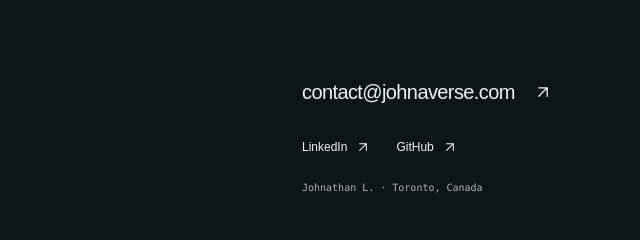
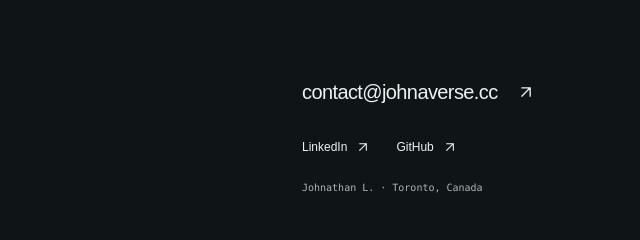
Before and after one commit to Johnaverse/johnaverse.github.io, an Astro site: page / in a window 1280 px wide. Shown: the part 4399-4639 px from the top of the page, 640-1280 px from the left. Built offline with nearby package versions, Linux system fonts and the light colour scheme; Astro itself is replaced by a stand-in of ours.

Commit message:
Update footer contact address

```diff
--- a/src/components/Footer.astro
+++ b/src/components/Footer.astro
@@ -6,7 +6,7 @@ import { domains } from '../data/domains';
   <div class="container">
     <div class="footer-top" data-reveal>
       <div><p class="eyebrow"><span class="status-dot"></span> GOOD SYSTEMS START WITH A CONVERSATION</p><h2>Let’s build something<br /><span class="text-muted">that holds up.</span></h2></div>
-      <div class="contact-links"><a class="contact-email" href="mailto:contact@johnaverse.com">contact@johnaverse.com <Icon name="external" /></a><div class="contact-social"><a href="https://www.linkedin.com/in/johnathan-l-5b2492146/" target="_blank" rel="noopener noreferrer">LinkedIn <Icon name="external" size={16} /></a><a href="https://github.com/Johnaverse" target="_blank" rel="noopener noreferrer">GitHub <Icon name="external" size={16} /></a></div><p>Johnathan L. · Toronto, Canada</p></div>
+      <div class="contact-links"><a class="contact-email" href="mailto:contact@johnaverse.cc">contact@johnaverse.cc <Icon name="external" /></a><div class="contact-social"><a href="https://www.linkedin.com/in/johnathan-l-5b2492146/" target="_blank" rel="noopener noreferrer">LinkedIn <Icon name="external" size={16} /></a><a href="https://github.com/Johnaverse" target="_blank" rel="noopener noreferrer">GitHub <Icon name="external" size={16} /></a></div><p>Johnathan L. · Toronto, Canada</p></div>
     </div>
     <div class="footer-bottom"><a class="footer-brand" href="/">johnaverse.</a><div class="footer-domain-links">{domains.map(domain => <a href={`/${domain.id}/`}>{domain.shortName}</a>)}</div><button class="motion-toggle" type="button">Pause motion</button><span>© {new Date().getFullYear()} Johnathan L.</span></div>
   </div>
```
